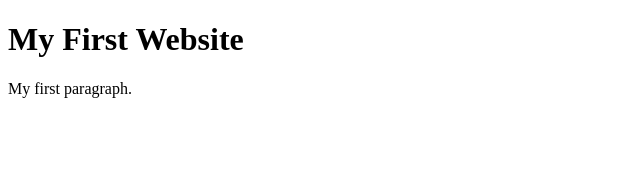
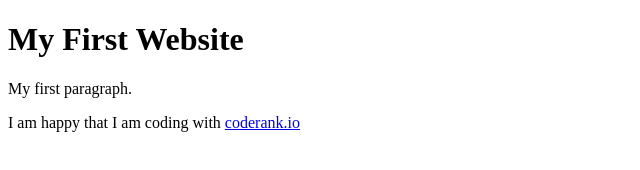
Before and after one commit to occhristian/codersrank-html-01-01, a website: page index.html in a window 1280 px wide. Shown: the whole page, without its empty margins (0-640 px from the left). Drawn offline with Linux system fonts and the light colour scheme.

Commit message:
Added one paragraph

```diff
--- a/index.html
+++ b/index.html
@@ -7,6 +7,7 @@
 
     <h1>My First Website</h1>
     <p>My first paragraph.</p>
+    <p>I am happy that I am coding with <a href="https://www.coderank.io">coderank.io</a>
 
   </body>
 </html>
```
